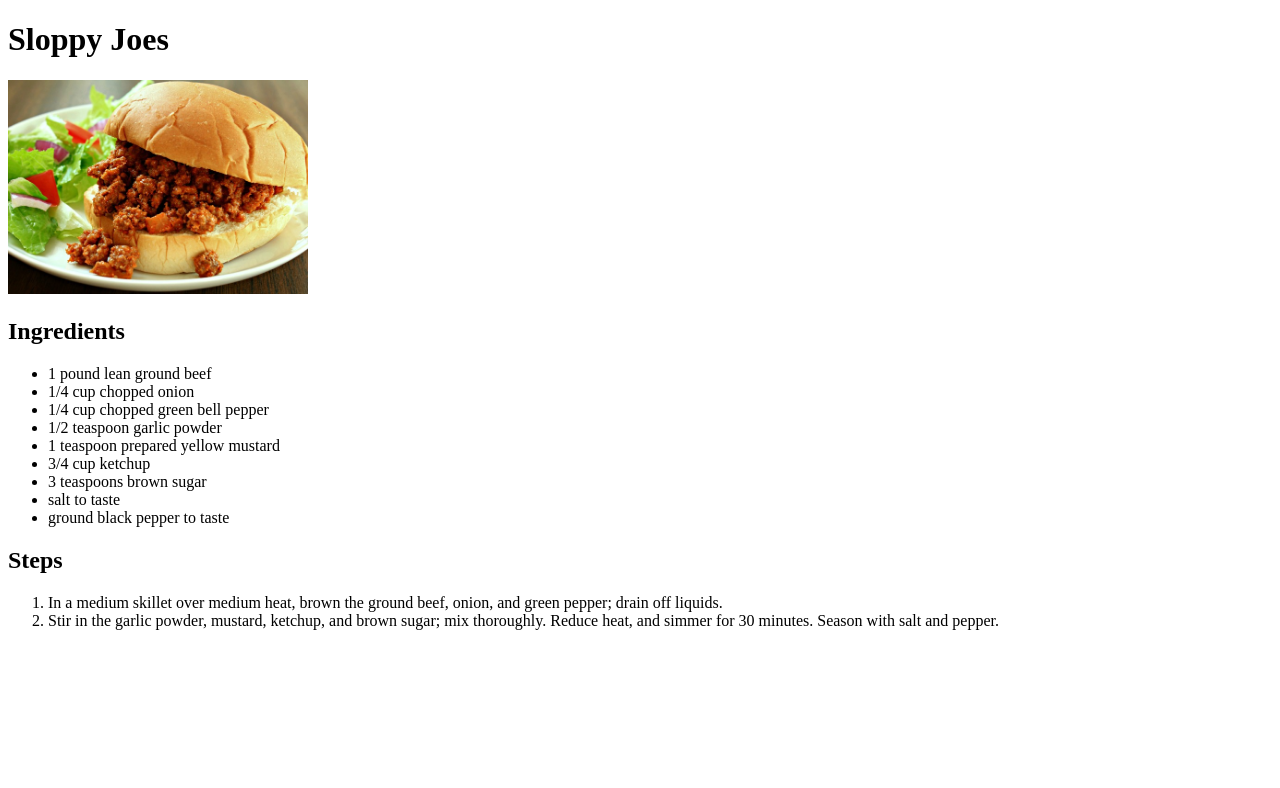
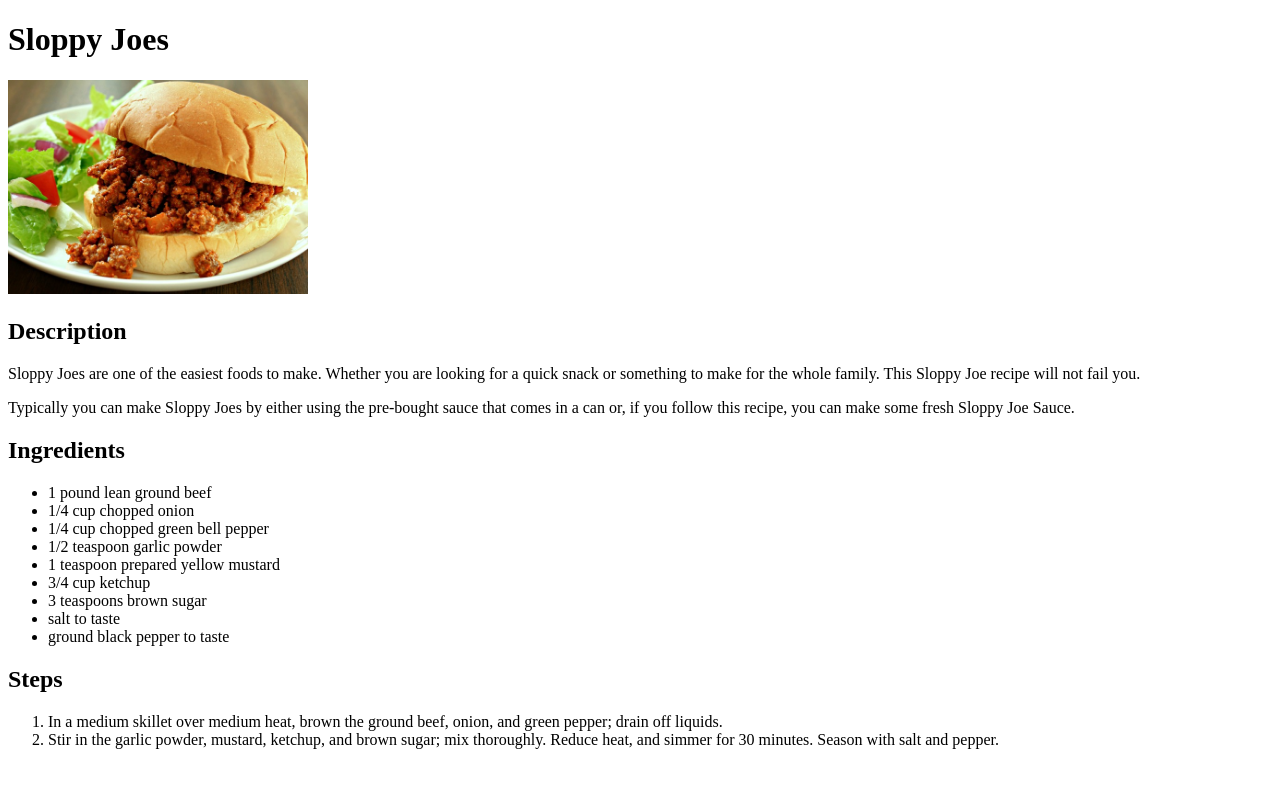
Before and after one commit to Alkylaid/odin-recipes, a plain HTML site: page recipes/sloppyjoes.html in a window 1280 px wide. Drawn offline with Linux system fonts and the light colour scheme.

Commit message:
Add description for recipes

```diff
--- a/recipes/sloppyjoes.html
+++ b/recipes/sloppyjoes.html
@@ -10,6 +10,13 @@
     <body>
         <h1>Sloppy Joes</h1>
         <img src="img/sloppyjoes.jpeg" alt="Picture of Sloppy Joes burger" width="300">
+        <h2>Description</h2>
+        <p>Sloppy Joes are one of the easiest foods to make. Whether you are looking for a quick snack or something to make
+            for the whole family. This Sloppy Joe recipe will not fail you.
+        </p>
+        <p>Typically you can make Sloppy Joes by either using the pre-bought sauce that comes in a can or, if you follow this recipe,
+            you can make some fresh Sloppy Joe Sauce.
+        </p>
         <h2>Ingredients</h2>
         <ul>
             <li>1 pound lean ground beef</li>
```
Also changed, not shown: recipes/beefbowl.html (+5 -0 lines), recipes/scrambledeggs.html (+5 -0 lines).
